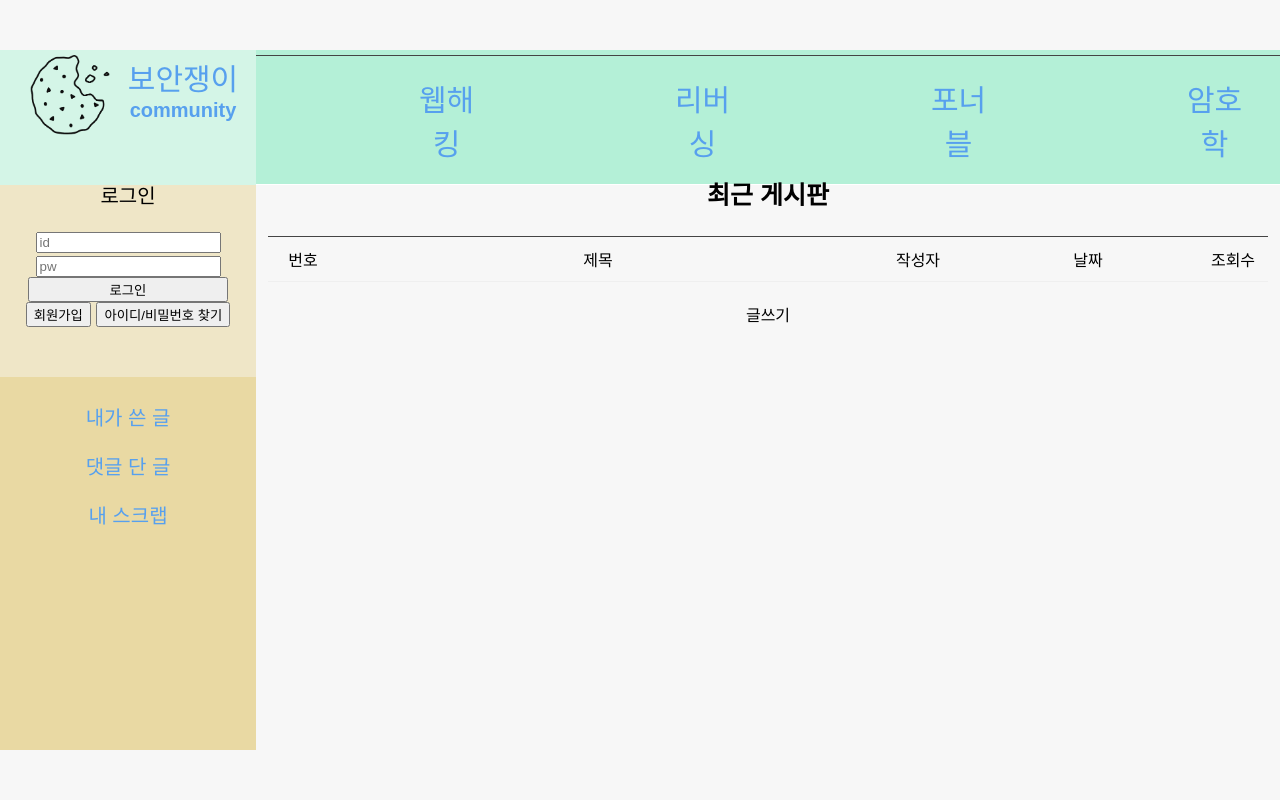
After one commit to junwonheo/web_project, a PHP site: page /section/recent.html in a window 1280 px wide. The commit adds this page. Run offline with PHP 8.4, Linux system fonts and the light colour scheme.

Commit message:
07/28(1)
.

```diff
--- a/css/index.css
+++ b/css/index.css
@@ -87,37 +87,15 @@ section a{
 .secion_b1 {
     background-color: #f0f0f0;
     text-align: center;
+    padding-top:5px;
     padding: 20px;
-    border-radius: 10px;
 }
 
 .secion_b1 {
     text-align: center;
 }
 
-.secion_b1 li {
-    list-style: none;
-    margin-bottom: 5px;
-}
 
-.secion_b1 li a {
-    display: block;
-    padding: 5px;
-    background-color: #f0f0f0;
-    color: #333;
-    text-decoration: none;
-    font-size: 16px;
-    font-weight: bold;
-    transition: background-color 0.3s ease;
-}
-
-.secion_b1 li:not(:first-child) a {
-    font-weight: normal;
-}
-
-.secion_b1 li a:hover {
-    background-color: #ddd;
-}
 
 body {
     display: flex;
--- /dev/null
+++ b/section/recent.html
@@ -0,0 +1,100 @@
+<!DOCTYPE html>
+<html lang="ko">
+    <head>
+        <meta charset='utf-8'>
+        <title>WebProject</title>
+        <link rel="stylesheet" href="../css/index.css">
+        <style>
+            table {
+                border-top: 1px solid #444444;
+                border-collapse: collapse;
+            }
+
+            tr {
+                border-bottom: 1px solid #444444;
+                padding: 10px;
+            }
+
+            td {
+                border-bottom: 1px solid #efefef;
+                padding: 10px;
+            }
+
+            table .even {
+                background: #efefef;
+            }
+
+            .text {
+                text-align: center;
+                padding-top: 20px;
+                color: #000000
+            }
+
+            .text:hover {
+                text-decoration: underline;
+            }
+
+            a:link {
+                color: #57A0EE;
+                text-decoration: none;
+            }
+
+            a:hover {
+                text-decoration: underline;
+            }
+        </style>
+    </head>
+    <body>
+        <div id="first">
+            <header> <!--게시판 목차-->
+                <div class="header_b1">
+                <a href="../index.html">
+                <img src="../img/logo.png" />
+                보안쟁이 <br><h2>community</h2>
+                </a>
+                </div>
+                <div class="header_b2">
+                    <table>
+                        <tr>
+                            <td><a href="../section/webhack.html">웹해킹</a></td>
+                            <td><a href="../section/reverse.html">리버싱</a></td>
+                            <td><a href="../section/pwn.html">포너블</a></td>
+                            <td><a href="../section/crypto.html">암호학</a></td>
+                        </tr></table>
+                </div>
+            </header>
+
+            <nav> <!--로그인-->
+                <div class="nav_b1">
+                    <p>로그인</p>
+                    <input id='user_id' type="text" placeholder="id">
+                    <input id='user_pw'type="password" placeholder="pw">
+                    <input type="submit" value="로그인" id="login"><br>
+                    <button onclick="location.href='sign_up.html'">회원가입</button>
+                    <button onclick="location.href='find_id_pw.html'">아이디/비밀번호 찾기</button>
+                </div>
+                <div class="nav_b2">
+                    <p><a href="../nav/writing.html">내가 쓴 글 </a></p>
+                    <p><a href="../nav/comment.html">댓글 단 글</a></p>
+                    <p><a href="../nav/user_script.html">내 스크랩</a></p>
+                </div>
+            </nav>
+
+        <p style="font-size:25px; text-align:center"><b>최근 게시판</b></p>
+        <table align=center>
+            <thead align="center">
+                <tr>
+                    <td width="50" align="center">번호</td>
+                    <td width="500" align="center">제목</td>
+                    <td width="100" align="center">작성자</td>
+                    <td width="200" align="center">날짜</td>
+                    <td width="50" align="center">조회수</td>
+                </tr>
+            </thead>
+            </table>
+            <div class=text>
+                <font style="cursor: hand" onClick="location.href='write.html'">글쓰기</font>
+            </div>
+
+        </body>
+</html>
```
Also changed, not shown: index.html (+6 -6 lines), section/hot.html (added, +100 -0 lines).
